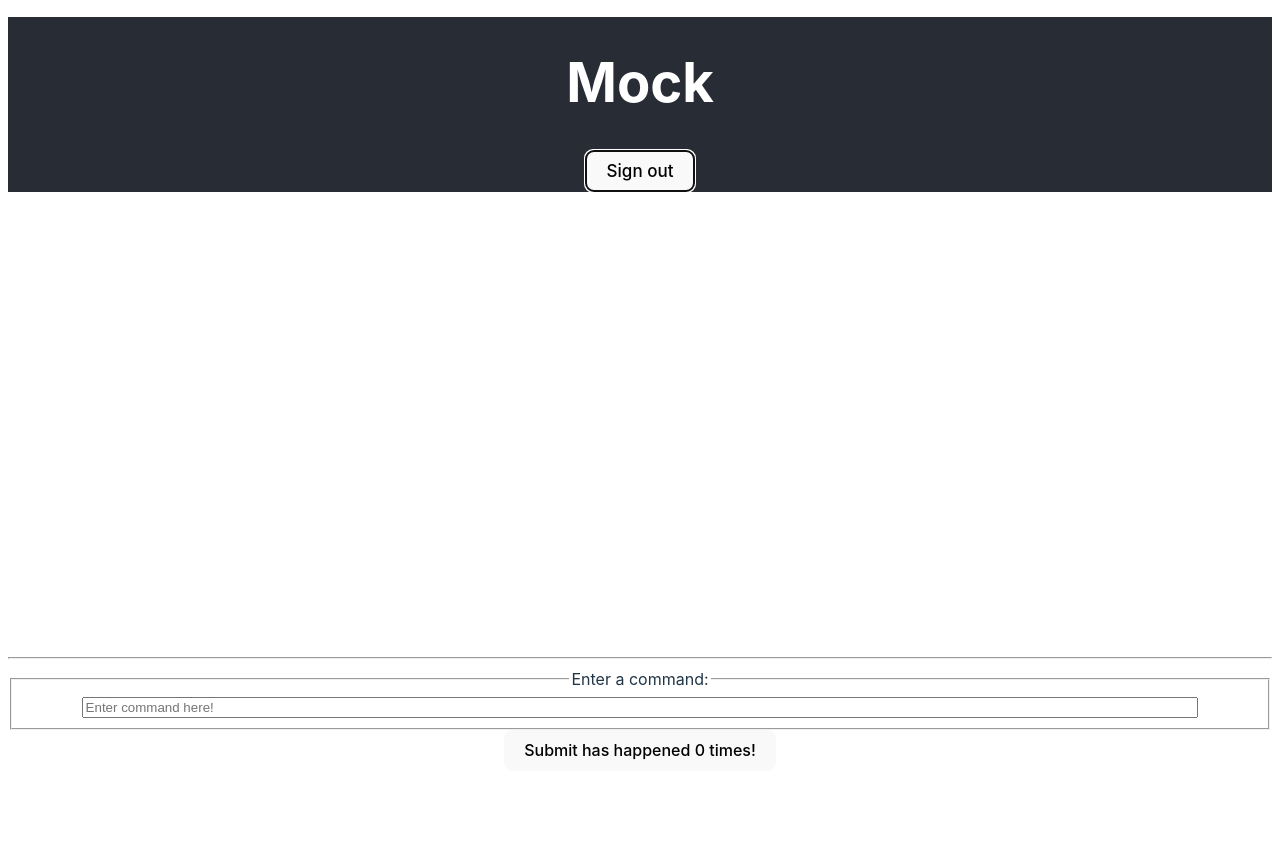
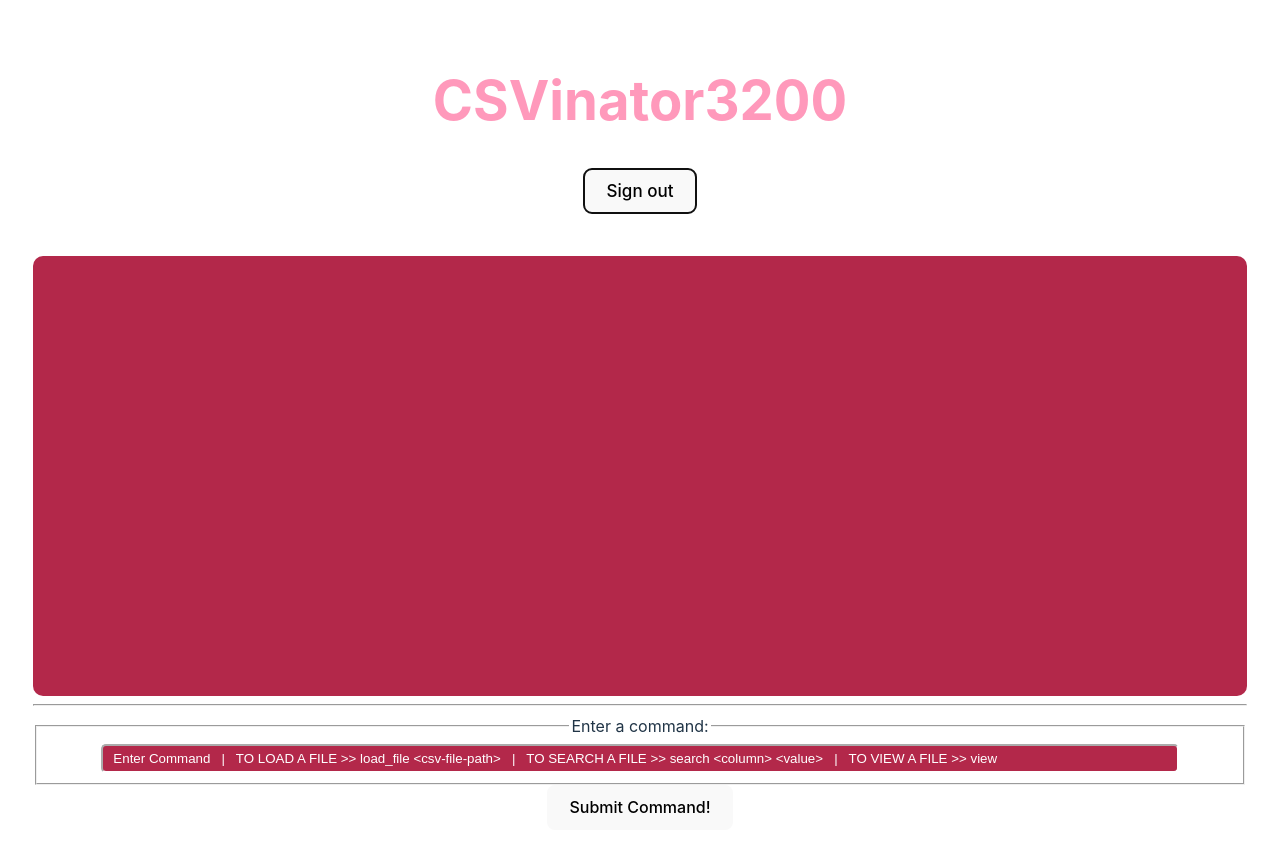
Before and after one commit to cs0320-s24/mock-asia_julian, a React (Vite) app in the folder mock/: page / in a window 1280 px wide. Both pictures are taken after a click on the button "Login". Shown: the top 852 px of the page. Built offline with nearby package versions, Linux system fonts and the light colour scheme.

Commit message:
Feat: Made more pretty.

```diff
--- a/mock/src/components/App.tsx
+++ b/mock/src/components/App.tsx
@@ -1,5 +1,6 @@
 import { useState } from 'react';
 import '../styles/App.css';
+import { PAGE_TITLE } from './Constants';
 import { LoginButton } from './LoginButton';
 import REPL from './REPL';
 
@@ -12,7 +13,7 @@ function App() {
   return (
     <div className="App">
       <p className="App-header">
-        <h1>Mock</h1>
+        <h1>{PAGE_TITLE}</h1>
         <LoginButton isLoggedIn={isLoggedIn} setIsLoggedIn={setIsLoggedIn} />
       </p>
 
--- /dev/null
+++ b/mock/src/components/Constants.ts
@@ -0,0 +1,2 @@
+export const REPL_BOX_PROMPT = "Enter Command   |   TO LOAD A FILE >> load_file <csv-file-path>   |   TO SEARCH A FILE >> search <column> <value>   |   TO VIEW A FILE >> view"
+export const PAGE_TITLE = "CSVinator3200"
--- a/mock/src/components/ControlledInput.tsx
+++ b/mock/src/components/ControlledInput.tsx
@@ -1,5 +1,6 @@
 import '../styles/main.css';
 import { Dispatch, SetStateAction } from 'react';
+import { REPL_BOX_PROMPT } from './Constants';
 
 // Remember that parameter names don't necessarily need to overlap;
 // I could use different variable names in the actual function.
@@ -17,7 +18,7 @@ interface ControlledInputProps {
     return (
       <input type="text" className="repl-command-box"
             value={value}
-            placeholder="Enter command here!"
+            placeholder={REPL_BOX_PROMPT}
             onChange={(ev) => setValue(ev.target.value)}
             aria-label={ariaLabel}>
       </input>
--- a/mock/src/components/REPLInput.tsx
+++ b/mock/src/components/REPLInput.tsx
@@ -1,6 +1,7 @@
 import '../styles/main.css';
 import { Dispatch, SetStateAction, useState} from 'react';
 import { ControlledInput } from './ControlledInput';
+import { REPL_BOX_PROMPT } from './Constants';
 
 interface REPLInputProps{
   // TODO: Fill this with desired props... Maybe something to keep track of the submitted commands
@@ -37,11 +38,11 @@ export function REPLInput(props : REPLInputProps) {
             into a single unit, which makes it easier for screenreaders to navigate. */}
             <fieldset>
               <legend>Enter a command:</legend>
-              <ControlledInput value={commandString} setValue={setCommandString} ariaLabel={"Command input"}/>
+              <ControlledInput value={commandString} setValue={setCommandString} ariaLabel={'Command Prompt'}/>
             </fieldset>
             {/* TODO WITH TA: Build a handleSubmit function that increments count and displays the text in the button */}
             {/* TODO: Currently this button just counts up, can we make it push the contents of the input box to the history?*/}
-            <button onClick={handleSubmit}>Submit has happened {counter} times!</button>
+            <button onClick={handleSubmit}> Submit Command! </button>
         </div>
     );
   }
--- a/mock/src/styles/App.css
+++ b/mock/src/styles/App.css
@@ -1,14 +1,19 @@
 .App {
   text-align: center;
+  padding-left: 2%;
+  padding-right: 2%;
+  padding-top: 10px;
 }
 
 .App-header {
-  background-color: #282c34;
+  background-color:white;
   min-height: 8vh;
   display: flex;
   flex-direction: column;
   align-items: center;
   justify-content: center;
   font-size: calc(1px + 2vmin);
-  color: white;
+  color: #ff99bb;
+  padding-bottom: 25px;
+  border-radius: 50px;
 }
--- a/mock/src/styles/index.css
+++ b/mock/src/styles/index.css
@@ -5,7 +5,7 @@
 
   color-scheme: light dark;
   color: rgba(255, 255, 255, 0.87);
-  background-color: #242424;
+  background-color: #ffbbdd;
 
   font-synthesis: none;
   text-rendering: optimizeLegibility;
@@ -30,17 +30,17 @@ h1 {
 
 button {
   border-radius: 8px;
-  border: 1px solid transparent;
+  border: 3px solid transparent;
   padding: 0.6em 1.2em;
   font-size: 1em;
   font-weight: 500;
   font-family: inherit;
-  background-color: #1a1a1a;
+  background-color: #ff99bb;
   cursor: pointer;
   transition: border-color 0.25s;
 }
 button:hover {
-  border-color: #646cff;
+  border-color: #bb2266;
 }
 button:focus,
 button:focus-visible {
--- a/mock/src/styles/main.css
+++ b/mock/src/styles/main.css
@@ -14,6 +14,8 @@
     margin: auto;
     display: block;
     overflow: scroll;
+    background-color: #b3284a;
+    border-radius: 10px;
 }
 
 .repl-input {
@@ -24,8 +26,22 @@
     width: 90%;
     margin: auto;
     display: block;
+    border-radius: 5px;
+    background-color: #b3284a;
+    padding: 5px;
+    border-color: white;
+
 }
 button{
     margin: auto;
     display: block;
 }
+input{
+    color: white;
+    border-color: white;
+
+}
+input::placeholder{
+    color:white;
+    padding-left: 5px;
+}
```
